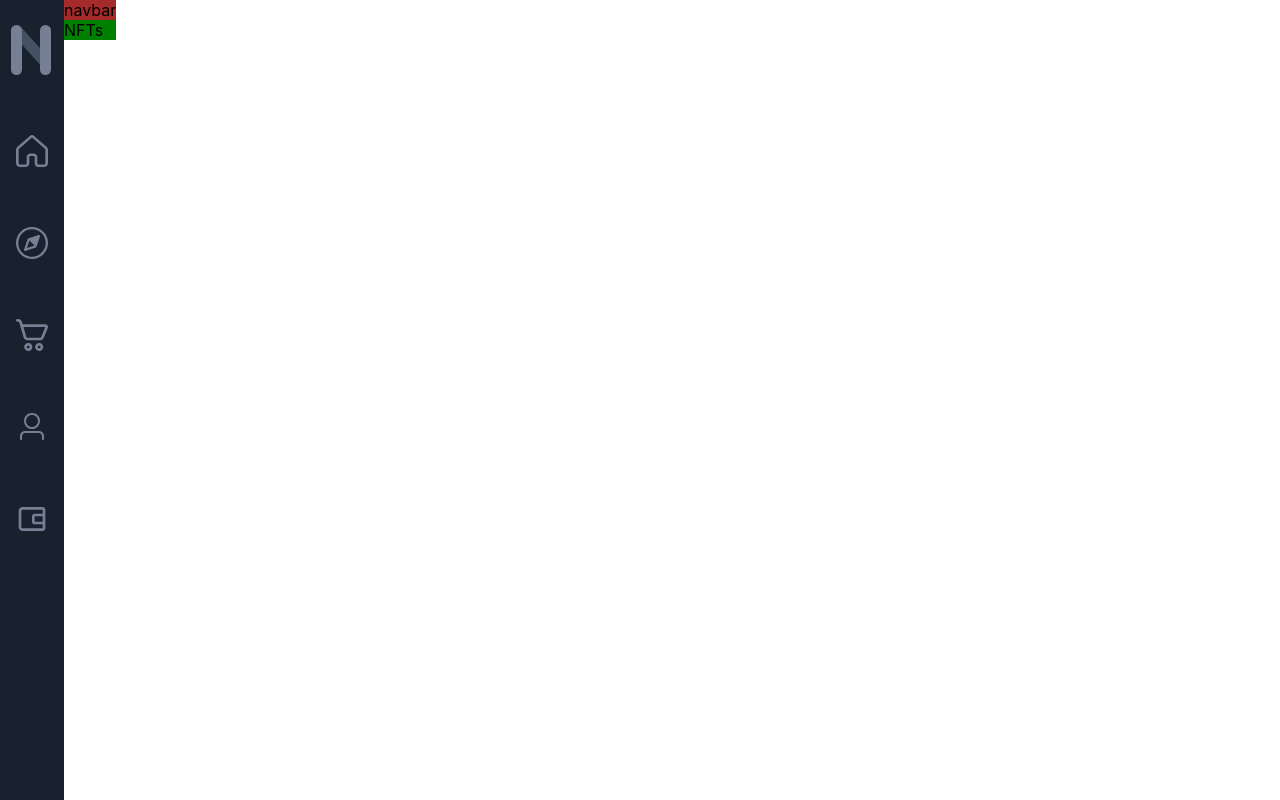
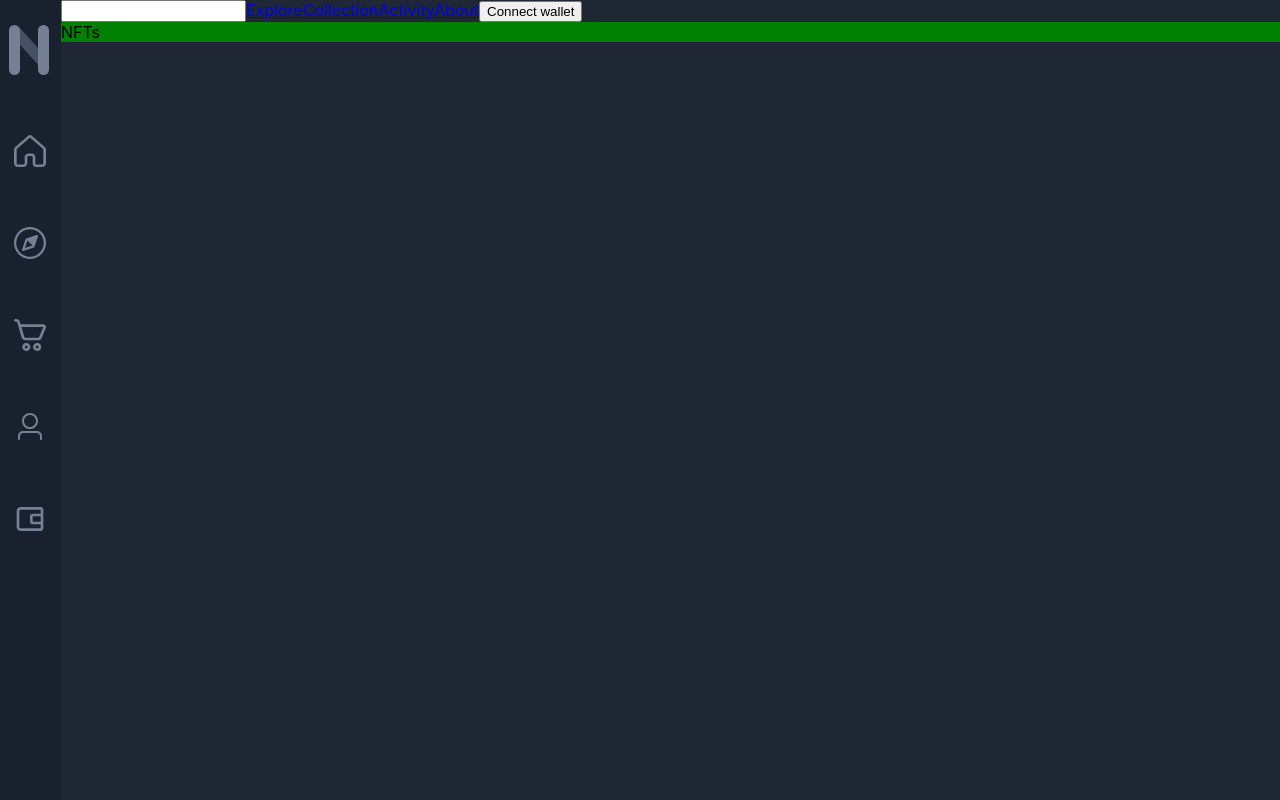
Before and after one commit to THEmmanuel/NFT-marketplace, a React (Create React App) app: page / in a window 1280 px wide. Built offline with nearby package versions, Linux system fonts and the light colour scheme.

Commit message:
Update background color, add classes to app.js and style the navbar a bit

```diff
--- a/src/App.css
+++ b/src/App.css
@@ -1,4 +1,9 @@
 .App {
   display: flex;
   flex-direction: row;
+  background-color: #1E2733;
 }
+
+.ContentContainer {
+	width: 100%;
+}
--- a/src/App.js
+++ b/src/App.js
@@ -7,7 +7,7 @@ function App() {
 	return (
 		<div className="App">
 			<SidePanel />
-			<section>
+			<section className="ContentContainer">
 				<NavBar />
 				<NFTs />
 			</section>
--- a/src/containers/NavBar/NavBar.js
+++ b/src/containers/NavBar/NavBar.js
@@ -3,7 +3,17 @@ import style from './NavBar.module.css'
 const NavBar = () => {
 	return (
 		<nav className={style.NavBar}>
-			navbar
+			<input type="search" className={style.NavSearch} />
+
+			<div className={style.NavLinksContainer}>
+				<a href="http://">Explore</a>
+				<a href="http://">Collection</a>
+				<a href="http://">Activity</a>
+				<a href="http://">About</a>
+				<button className={style.ConnectWalletBtn}>
+					Connect wallet
+				</button>
+			</div>
 		</nav>
 	)
 }
--- a/src/containers/NavBar/NavBar.module.css
+++ b/src/containers/NavBar/NavBar.module.css
@@ -1,3 +1,6 @@
 .NavBar{
-	background-color: brown;
+	background-color: transparent;
+	width: 100%;
+	display: flex;
+	flex-direction: row;
 }
```
